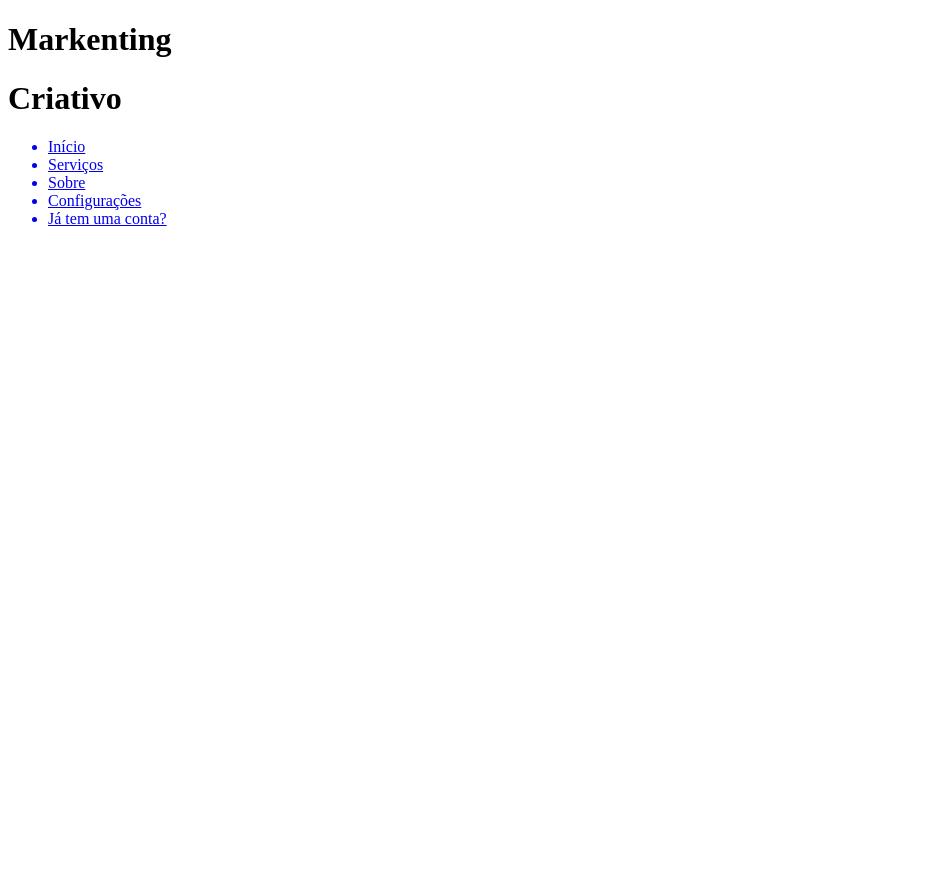
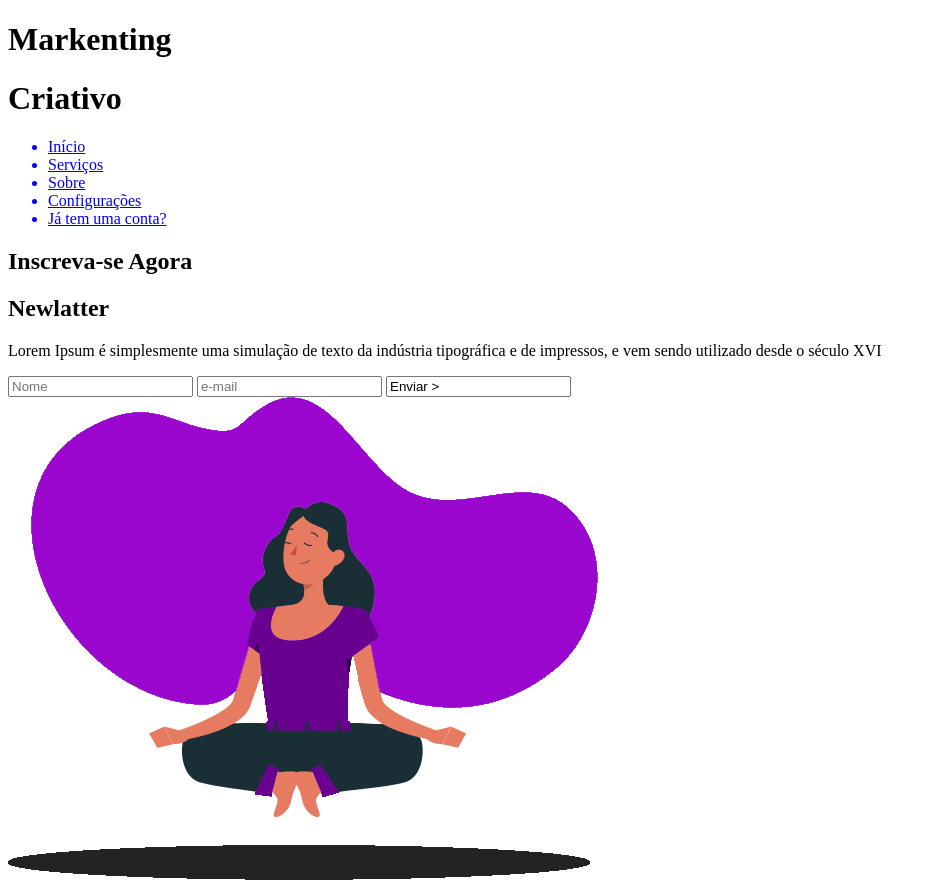
Before and after one commit to Scheleto/landing, a plain HTML site: page index.html in a window 1280 px wide. Shown: the whole page, without its empty margins (0-936 px from the left). Before the commit the page ends 800 px from the top, so only its background shows below. Drawn offline with Linux system fonts and the light colour scheme.

Commit message:
criar secao

```diff
--- a/index.html
+++ b/index.html
@@ -23,7 +23,24 @@
 
     </header>
 
+    <main>
+        <aside>
+        <h2>Inscreva-se Agora</h2>
+        <h2>Newlatter</h2>
 
+        <p>Lorem Ipsum é simplesmente uma simulação de texto da indústria tipográfica e de impressos, e vem sendo utilizado desde o século XVI</p>
+            <form>
+            <input type="text" placeholder="Nome">
+            <input type="text" placeholder="e-mail">
+            <input type="text" value="Enviar >">
+        </form>
+        </aside>
+
+        <article>
+        <img src="assets/images/77d0a7c454e658833800528e748edbe9.png" alt="mulher-roxa"/>
+        </article>
+
+        </main>
 
 </body>
 </html>
```
